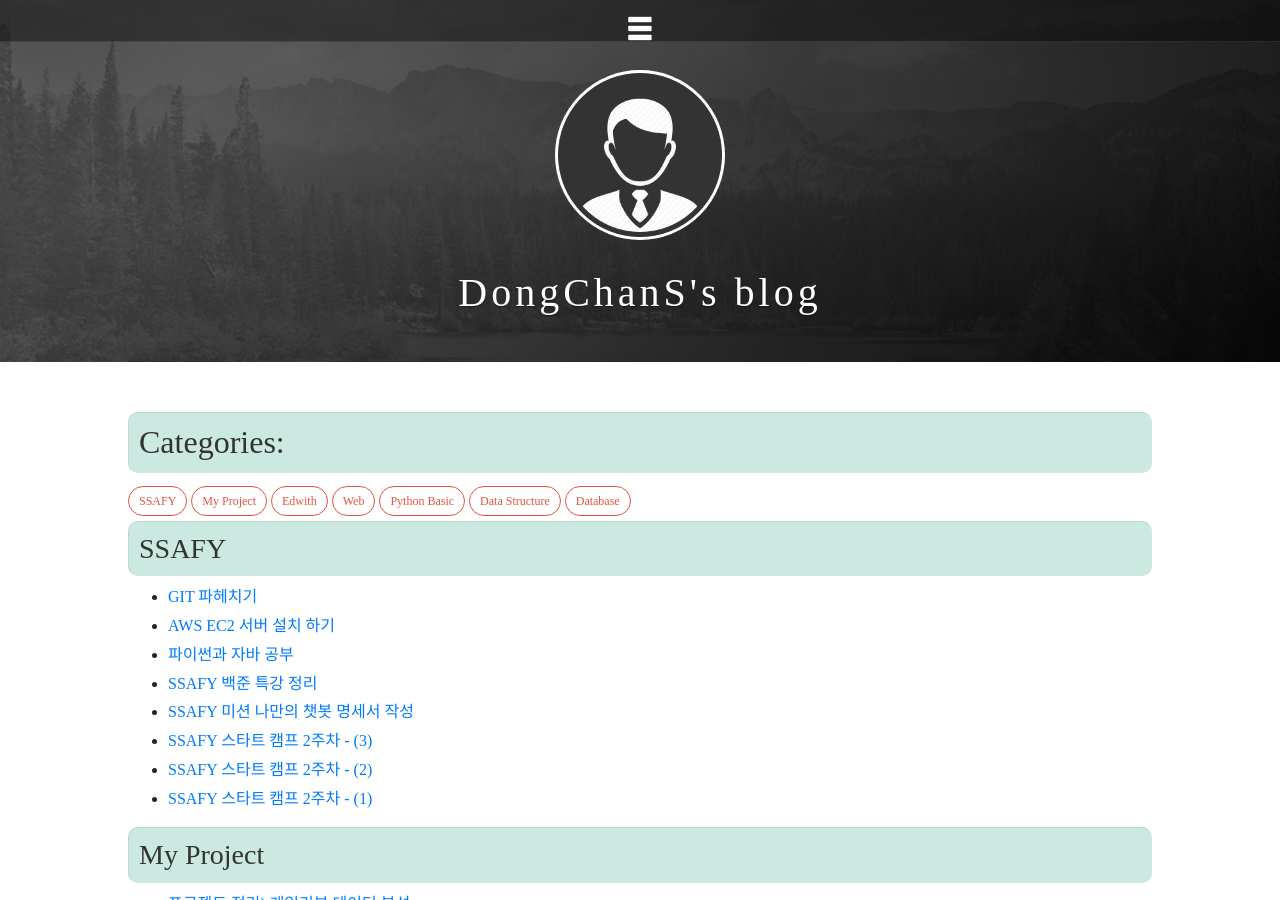
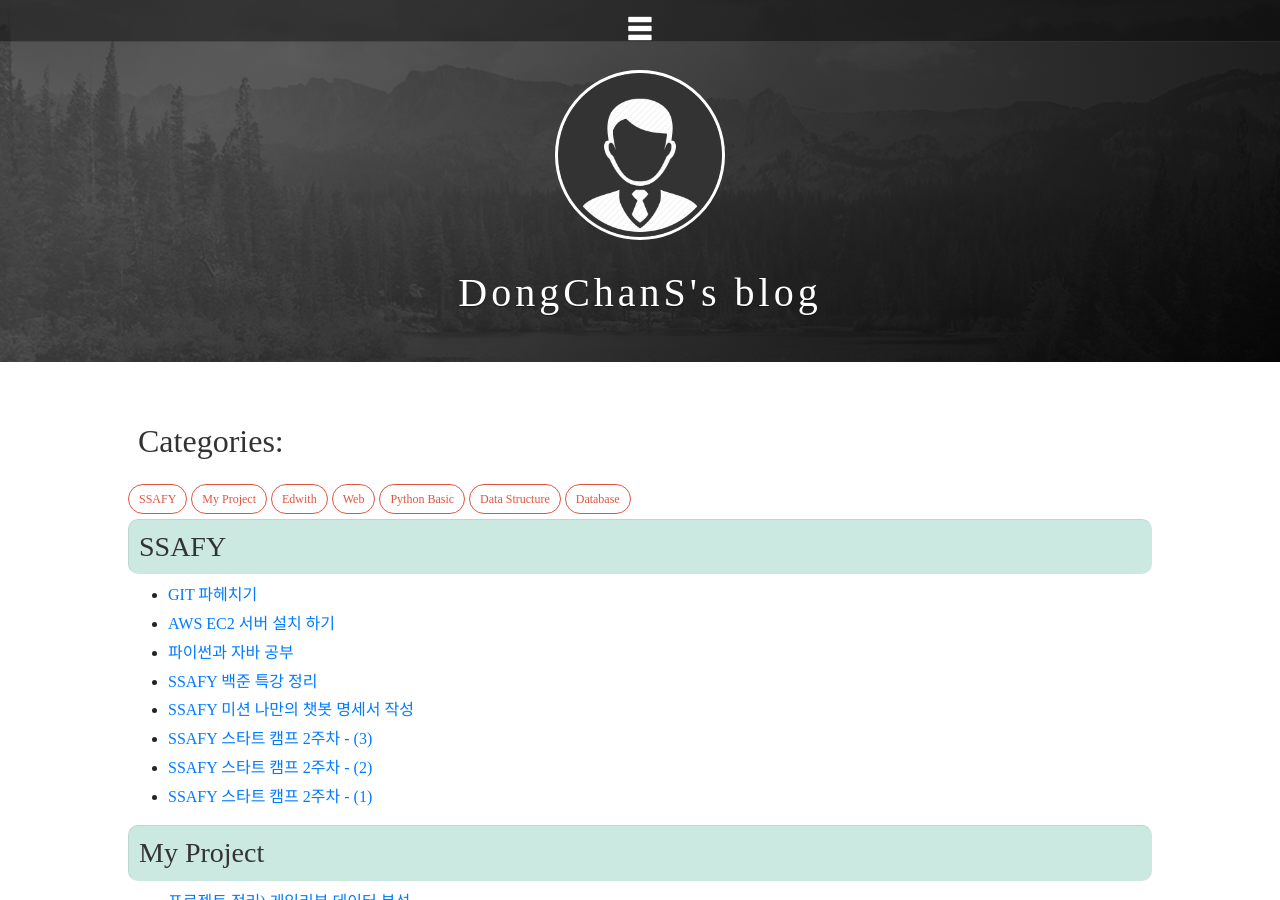
Before and after one commit to DongChanS/DongChanS.github.io, a Jekyll site: the page built from categories.md, in a window 1280 px wide and 900 px high. Built offline with Jekyll 4.4.1, drawn with Linux system fonts in a browser that asks for light colours; nearby versions of some CDN libraries; some web fonts are replaced.

Commit message:
Update categories.html

```diff
--- a/_layouts/categories.html
+++ b/_layouts/categories.html
@@ -1,7 +1,7 @@
 ---
 layout: default
 ---
-<h2>Categories:</h2>
+<h2 style="border:none;background:none">Categories:</h2>
 <div class="categories">
 {% for catitem in site.categories  %}
   <a href="#{{ catitem[0] }}">{{  catitem[0] }}</a>
```
